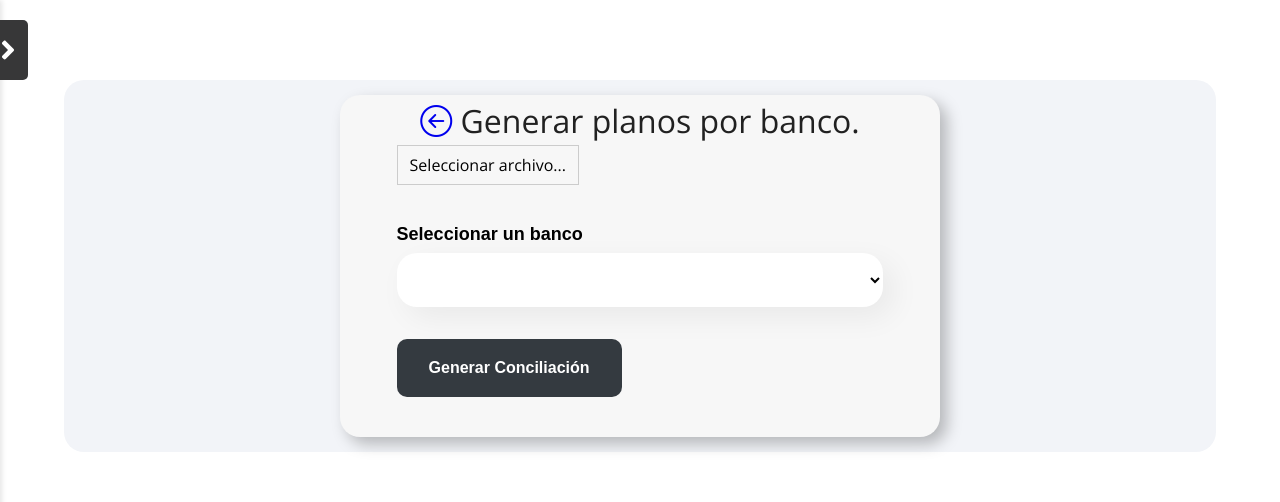
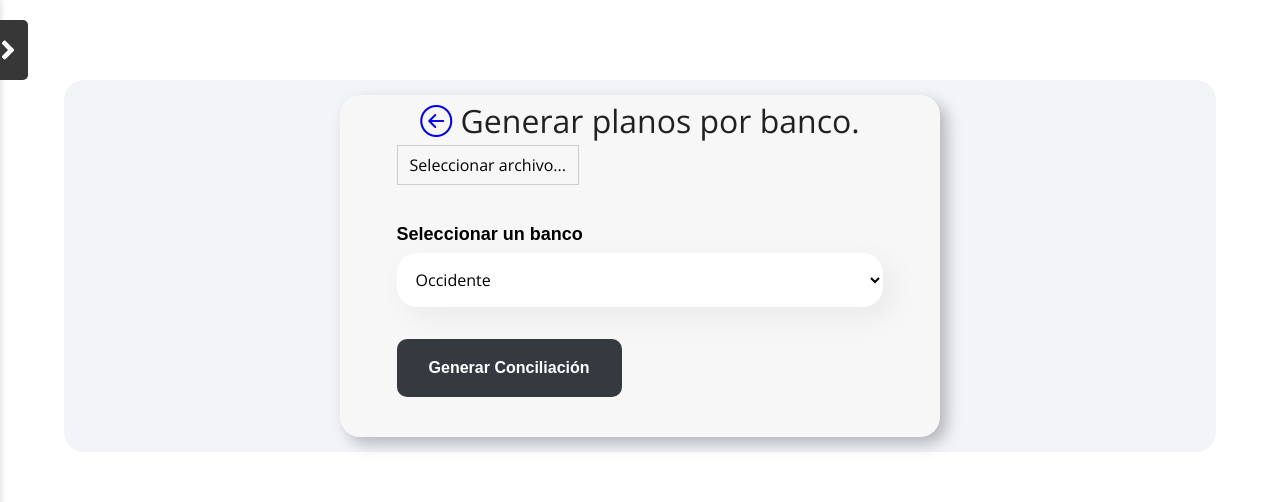
Before and after one commit to analista1Ragged/raggedDigital-React, a React (Create React App) app: page /contabilidad/Bancos in a window 1280 px wide. Shown: the top 502 px of the page. Built offline with nearby package versions, Linux system fonts and the light colour scheme; no server answers.

Commit message:
bancos y enviar correo

```diff
--- a/src/components/AdjuntarArchivo/AdjuntarArchivo.jsx
+++ b/src/components/AdjuntarArchivo/AdjuntarArchivo.jsx
@@ -1,20 +1,32 @@
 import React, { useState, useRef } from 'react';
+import * as XLSX from 'xlsx';
 
-const AdjuntarArchivo = () => {
+const AdjuntarArchivo = ({ setFile }) => {
   const [fileName, setFileName] = useState("Seleccionar archivo...");
   const fileInputRef = useRef(null);
 
   const handleFileChange = (event) => {
     const file = event.target.files[0];
     if (file) {
+      const reader = new FileReader();
+      reader.onload = (e) => {
+        const data = new Uint8Array(e.target.result);
+        const workbook = XLSX.read(data, { type: 'array' });
+        const sheetName = workbook.SheetNames[0];
+        const worksheet = XLSX.utils.sheet_to_json(workbook.Sheets[sheetName]);
+        setFile(worksheet);
+      };
+      reader.readAsArrayBuffer(file);
       setFileName(file.name);
     } else {
       setFileName("Seleccionar archivo...");
+      setFile(null);
     }
   };
 
-  const handleButtonClick = () => {
-    fileInputRef.current.click(); // Hace clic en el input file para abrir el selector de archivos
+  const handleButtonClick = (event) => {
+    event.preventDefault();
+    fileInputRef.current.click(); // Open the file selector dialog
   };
 
   return (
@@ -26,7 +38,7 @@ const AdjuntarArchivo = () => {
           className="custom-file-input"
           id="customFile"
           name="archivo"
-          style={{ display: 'none' }} // Oculta visualmente el input file
+          style={{ display: 'none' }} // Hide the file input element
           accept=".xls, .xlsx"
           onChange={handleFileChange}
         />
@@ -35,9 +47,9 @@ const AdjuntarArchivo = () => {
           htmlFor="customFile"
           style={{
             border: '1px solid #ccc',
-            padding: '8px 12px', // Ajusta el padding para un tamaño más adecuado
+            padding: '8px 12px', // Adjust the padding for a better size
           }}
-          onClick={handleButtonClick} // Hace clic en el input file al hacer clic en el label
+          onClick={handleButtonClick} // Open the file selector when the label is clicked
         >
           {fileName}
         </label>
--- a/src/components/Boton/Boton.jsx
+++ b/src/components/Boton/Boton.jsx
@@ -1,7 +1,12 @@
-import "./Boton.css"
+import React from 'react';
+import "./Boton.css";
 
-const Boton = (props) => {
-    return <button className="boton">{props.children}</button>
-}
+const Boton = ({ onClick, children }) => {
+  return (
+    <button className="boton" onClick={onClick}>
+      {children}
+    </button>
+  );
+};
 
-export default Boton
+export default Boton;
--- a/src/components/ListaOpciones/ListaOpciones.jsx
+++ b/src/components/ListaOpciones/ListaOpciones.jsx
@@ -1,14 +1,49 @@
-import "../ListaOpciones/ListaOpciones.css"
+import React, { useState, useEffect } from 'react';
+import axios from 'axios';
+import "./ListaOpciones.css";
 
-const ListaOpciones = () => {
+const ListaOpciones = ({ setSelectedBanco }) => {
+  //const [bancos, setBancos] = useState([]);
+   useEffect(() => {
+     const fetchBancos = async () => {
+       try {
+         const response = await axios.get('http://127.0.0.1:5000/get-bancos');
+         // Verificar que la respuesta tenga datos y sea un array
+         if (Array.isArray(response.data)) {
+           // Filtrar y limpiar los datos para eliminar NaN (si es necesario)
+           const bancos = response.data.filter(banco => Array.isArray(banco) && banco.length === 3);
+           //setBancos(bancos); // Establecer los bancos como una lista de listas
+           console.log(bancos);
+         } else {
+           //console.error("La respuesta no es un array válido:", response.data);
+           //setBancos([]); // En caso de que la respuesta no sea un array válido, establecer bancos como un array vacío
+         }
+       } catch (error) {
+         console.error("Error al obtener bancos:", error);
+         //setBancos([]); // En caso de error, establecer bancos como un array vacío
+       }
+     };
+
+     fetchBancos();
+   }, []);
 
 
-    return <div className="lista-opciones">
-        <label>Seleccionar un banco</label>
-        <select>
-            <option value="" disabled defaultValue="" hidden>Seleccionar un banco</option>
-        </select>
+  const handleSelectChange = (event) => {
+    setSelectedBanco(event.target.value);
+  };
+
+  return (
+    <div className="lista-opciones">
+      <label>Seleccionar un banco</label>
+      <select onChange={handleSelectChange}>
+        <option value="" disabled defaultValue="" hidden>Seleccionar un banco</option>
+        <option value="002"  defaultValue="1" >Occidente</option>
+        <option value="003"  defaultValue="2" >Bogota</option>
+        <option value="001"  defaultValue="3" >Bancolombia</option>
+        <option value="004"  defaultValue="4" >Davivienda</option>
+      </select>
     </div>
-}
+  );
+};
 
-export default ListaOpciones
+export default ListaOpciones;
--- a/src/components/login/login.jsx
+++ b/src/components/login/login.jsx
@@ -27,11 +27,12 @@ const Login = (props) => {
     const manejarEnvio = async (e) => {
         e.preventDefault();
         try {
-            const response = await axios.post('http://127.0.0.1:5000/logon', {
+            const response = await axios.post('http://localhost:5000/logon', {
                 usuario: usuario,
                 contrasena: contrasena
             });
             if (response.data.message === "success") {
+                sessionStorage.setItem('log', usuario);
                 setMostrarExito(true); // Mostrar alerta de éxito
                 setTimeout(() => {
                     setMostrarExito(false); // Ocultar alerta de éxito después de 1000ms
--- a/src/pages/Bancos.jsx
+++ b/src/pages/Bancos.jsx
@@ -1,29 +1,85 @@
-import AdjuntarArchivo from"../components/AdjuntarArchivo/AdjuntarArchivo"
-import ListaOpciones from "../components/ListaOpciones/ListaOpciones"
-import Boton from "../components/Boton/Boton"
+import React, { useState } from 'react';
+import AdjuntarArchivo from "../components/AdjuntarArchivo/AdjuntarArchivo";
+import ListaOpciones from "../components/ListaOpciones/ListaOpciones";
+import Boton from "../components/Boton/Boton";
+import axios from 'axios';
+import Swal from 'sweetalert2';
+//import emailjs from 'emailjs-com';
+const nodemailer = require('nodemailer');
 
 const Bancos = () => {
+  const [selectedBanco, setSelectedBanco] = useState("");
+  const [fileData, setFileData] = useState(null);
 
-    return <section className="formulario">
-        <form>
+  // const sendEmail = (subject, message) => {
+  //   emailjs.send('service_tnkzfmd', 'template_b0w6ahf', {
+  //     to_email: sessionStorage.getItem('log'),
+  //     subject: subject,
+  //     message: message
+  //   }, 'oxkvHR1qKePmFBaOS')
+  //   .then((result) => {
+  //     console.log('Email successfully sent!',result);
+  //   }, (error) => {
+  //     console.error('There was an error sending the email:', error);
+  //   });
+  // };
+
+  const handleGenerarConciliacion = async (event) => {
+    event.preventDefault(); // Prevenir el comportamiento por defecto del formulario
+
+    if (!selectedBanco) {
+      Swal.fire('Error', 'Por favor seleccione un banco.', 'error');
+      return;
+    }
+
+    if (!fileData) {
+      Swal.fire('Error', 'Por favor seleccione un archivo.', 'error');
+      return;
+    }
+
+    try {
+      Swal.fire({
+        title: 'Generando conciliación...',
+        allowOutsideClick: false,
+        showConfirmButton: false,
+        didOpen: () => {
+          Swal.showLoading();
+        }
+      });
+
+      const response = await axios.post('http://127.0.0.1:5000/generar-conciliacion', {
+        banco: selectedBanco,
+        datos: fileData
+      });
+      console.log(fileData);
+      Swal.close();
+      Swal.fire('Éxito', 'La conciliación se ha generado correctamente.', 'success');
+      //sendEmail('Conciliación Generada', `La conciliación para el banco ${selectedBanco} se ha generado correctamente.`);
+      console.log('Conciliación generada:', selectedBanco);
+    } catch (error) {
+      Swal.close();
+      Swal.fire('Error', 'Hubo un problema al generar la conciliación.', 'error');
+      //sendEmail('Error al Generar Conciliación', `Hubo un problema al generar la conciliación para el banco ${selectedBanco}.`);
+      console.error('Error al generar la conciliación:', error);
+    }
+  };
+
+  return (
+    <section className="formulario">
+      <form onSubmit={handleGenerarConciliacion}>
         <h2>
           <a href="/contabilidad/Bancos" className="left" title="Volver"><i className="bi bi-arrow-left-circle"></i></a>
           {'  '}
           Generar planos por banco.
         </h2>
-            <AdjuntarArchivo
-
-            />
-            <ListaOpciones
-                titulo="Seleccionar archivo"
-                placeholder="Seleccionar archivo"
-                required
-            />
+        <AdjuntarArchivo setFile={setFileData} />
+        <ListaOpciones setSelectedBanco={setSelectedBanco} />
         <Boton>
           Generar Conciliación
         </Boton>
       </form>
     </section>
-}
+  );
+};
 
-export default Bancos
+export default Bancos;
```
Also changed, not shown: package.json (+6 -2 lines), 1 other file (tests, documents, lock files or other folders). Lines whose indentation alone changed are shown as unchanged.
